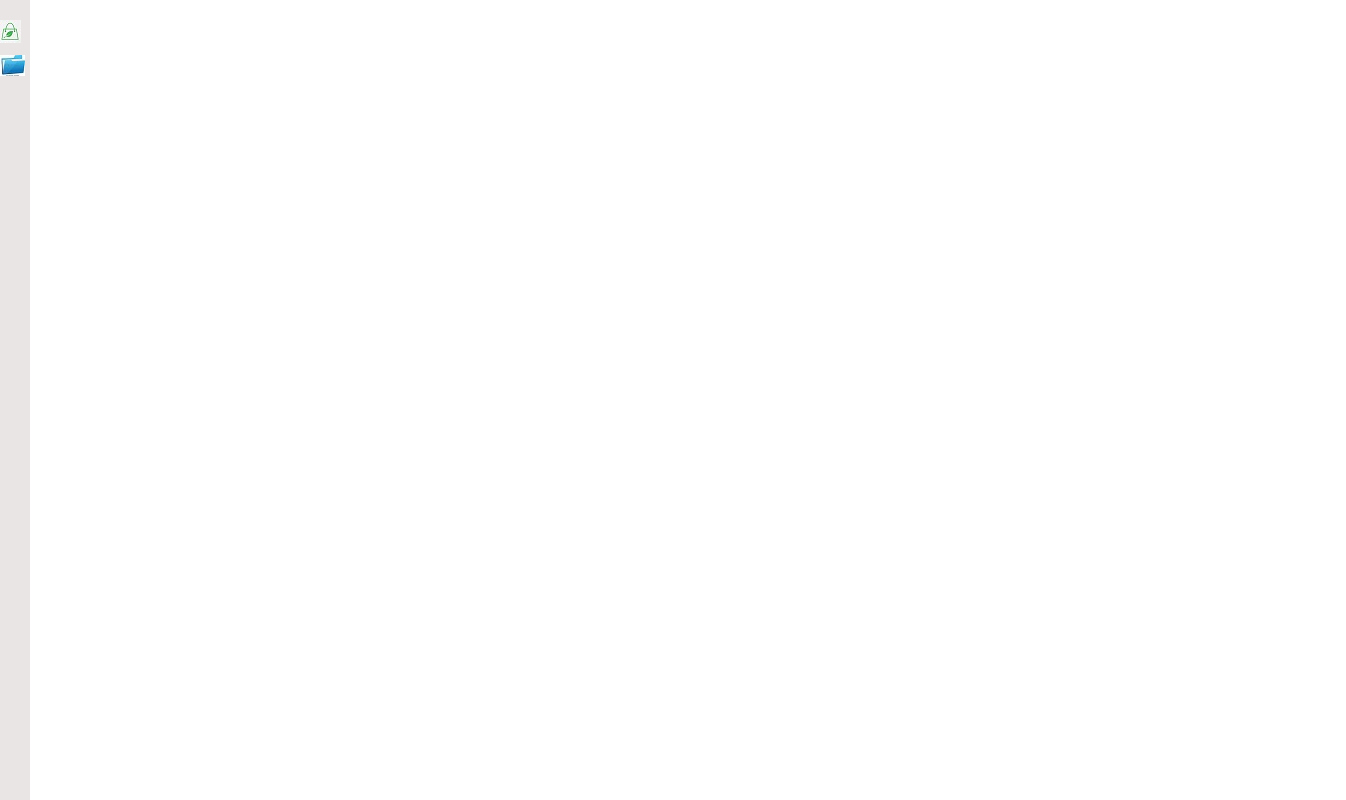
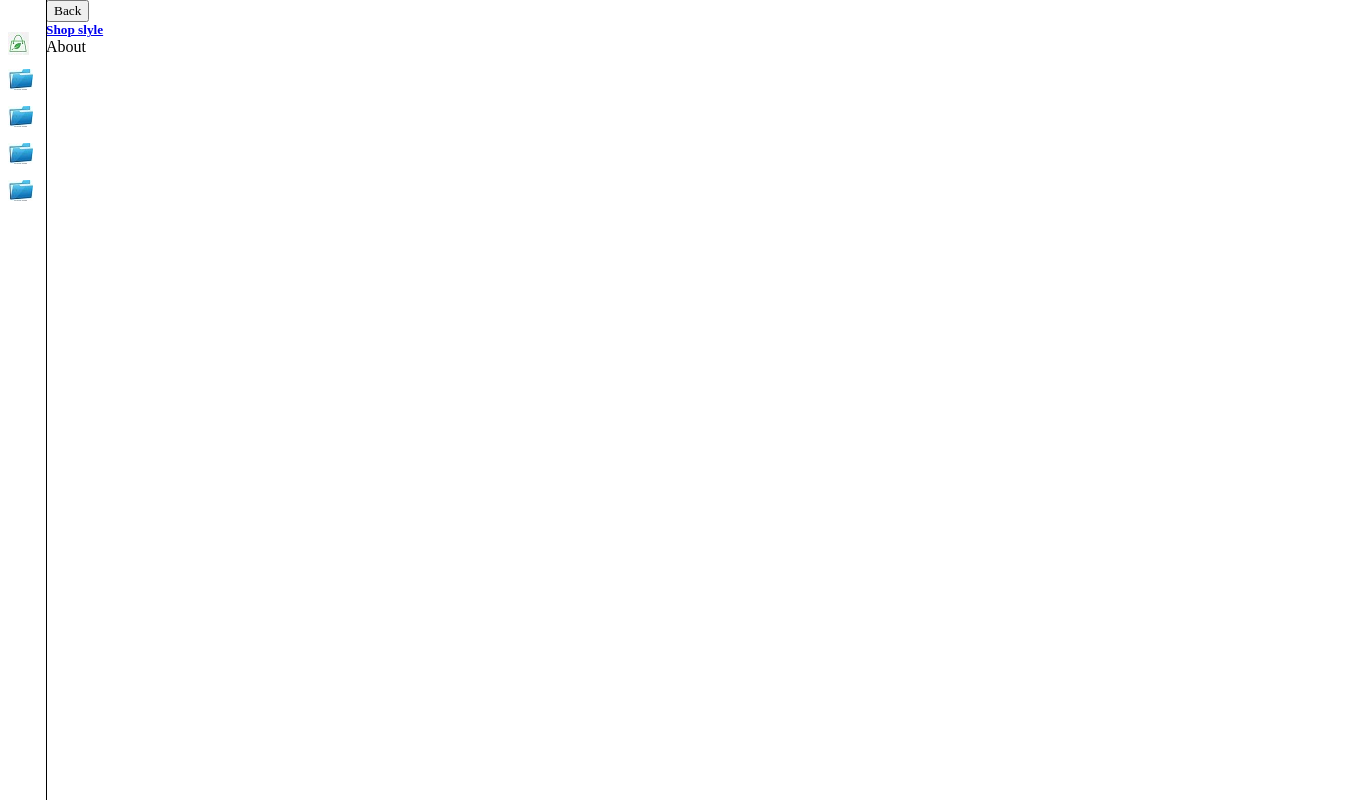
Before and after one commit to AlenaYashchanka/EpamTraining, a React app in the folder JS/JS_Project/: page /discover in a window 1280 px wide. Shown: the whole page, 1346 px wide, since content can reach past the window. Built offline with nearby package versions, Linux system fonts and the light colour scheme.

Commit message:
add some styles

```diff
--- a/JS/JS_Project/src/app.css
+++ b/JS/JS_Project/src/app.css
@@ -1,73 +1,21 @@
+.fashion-main-page{
+    margin-left: 46px;
+    min-width: 1300px;
+}
 
+.wrapper--small-width{
+    margin-left: 140px;
+}
 
 * {
     font-family: Segoe print;
-    color: grey;
     margin: 0;
 
-}
-
-.fa {
-    height: 20px;
-    display: block;
-    z-index: 2;
-    width: 20px;
 }
 
 .fashion {
     display: flex;
     width: 100%;
-}
-.menu-item{
-    display: flex;
-}
-
-.menu-item__label{
-    display: block;
-}
-
-.menu-item__label-hidden {
-    display: none;
-    width: 0px;
-}
-.fashion-menu{
-    position: fixed;
-    height: 100%;
-    font-size: 20px;
-    padding-top: 20px;
-    background-color: #E9E5E5;
-}
-.menu-item__image--logo{
-    background: url('./images/bag.jpg') no-repeat;
-    width: 25px;
-    height: 25px;
-    margin-right: 5px;
-    margin-bottom: 10px;
-}
-
-.menu-item__image--public-catalog{
-    background: url('./images/folder1.jpg') no-repeat;
-    width: 25px;
-    height: 25px;
-    margin-right: 5px;
-    margin-bottom: 10px;
-}
-
-.menu-item:hover {
-    cursor: pointer;
-    background-color: rgb(148, 148, 240);
-    border-radius: 10px;
-}
-.menu-item__label:hover{
-    color: white;
-}
-
-.menu-item__label{
-    width: 100%;
-}
-.main-page{
-    margin-left: 150px;
-    max-width: 80%;
 }
 
 .head-items {
@@ -105,10 +53,10 @@
     background-color: black;
     opacity: 0.7;
     border-radius: 20px;
-    height: 320px;
+    height: 120px;
     width: 250px;
     position: absolute;
-    top: 0px;
+    top: 200px;
     left: 0;
     right: 0;
     display: none;
@@ -144,6 +92,8 @@
     position: absolute;
     color: black;
     border: 1px solid blue;
+    background-color: white;
+    z-index: 3;
 }
 
 .form-wrapper{
--- a/JS/JS_Project/src/components/catalog/catalog.jsx
+++ b/JS/JS_Project/src/components/catalog/catalog.jsx
@@ -1,24 +1,6 @@
 import React from 'react';
 import PropTypes from 'prop-types';
-//import Items from './../../response-data-export.json';
-
-class Item extends React.Component {
-
-    render() {
-
-        return(
-            <div className = "catalog-item ">
-                <img className = "catalog-item__image" src = {this.props.image}/>
-                <div className = "catalog-item-wrapper">
-                    <p className = "catalog-item__text">{this.props.title}</p>
-                    <p className = "catalog-item__cost">{this.props.price}</p>
-                    <input type = "button" className = "catalog-item__discover" value = "Discover"/>
-                    <input type = "button" className = "catalog-item__add-to-private" value = "Add to Private"/>
-                </div>
-            </div>
-        )
-    }
-}
+import { Item } from '../item/item.jsx'
 
 export class Catalog extends React.Component {
     constructor(props){
--- a/JS/JS_Project/src/components/container/container.jsx
+++ b/JS/JS_Project/src/components/container/container.jsx
@@ -7,7 +7,8 @@ import Items from './../../response-data-export.json'
 import { appStore } from './../../store/'
 
 // import compponents
-import ViewPublicCatalog from '../../views/view-public-catalog.jsx'
+import ViewPublicCatalog from '../../views/view-public-catalog/view-public-catalog.jsx'
+import { ViewItem } from '../../views/view-item/view-item.jsx'
 import Input from './../input/input.jsx'
 import { About } from '../../views/veiw-about/view-about.jsx'
 import { Dropdown } from './../dropdown/dropdown.jsx'
@@ -30,67 +31,34 @@ import {
 class App extends Component {
   constructor (props) {
     super(props)
-    this.state = { displayedItems: Items.response.results }
-    this.updateItems = this.updateItems.bind(this)
-  }
-
-  updateItems (a) {
-    this.setState({ displayedItems: a })
-  }
-
-  updatePrice () {
-    let sumPrice = 0
-    this.state.displayedItems.forEach(el => {
-      sumPrice += el.object.metadata.price
-    })
-    return sumPrice
   }
 
   render () {
     return (
       <Router>
         <div className='fashion'>
-          <div
-            className={[
-              'fashion-menu',
-              'fashion-menu__width',
-              this.props.isOpenedMenu && 'fashion-menu__width--big-width'
-            ].join(' ')}
-          >
+          <div className="fashion-menu">
             <Menu
               menuCollapsed={this.props.menuCollapsed}
               openMenu={this.props.isOpenedMenu}
             />
           </div>
-
-          <Switch>
-            <Route exact path='/' render={props => <ViewPublicCatalog />} />
-            <Route
-              path={`/private-catalog`}
-              render={props => (
-                <Catalog myCatalog={this.state.displayedItems} {...props} />
-              )}
-            />
-            <Route
-              path={`/favourites`}
-              render={props => (
-                <Catalog myCatalog={this.state.displayedItems} {...props} />
-              )}
-            />
-            <Route
-              path={`/about`}
-              render={props => (
-                <About />
-              )}
-            />
-          </Switch>
+          <div className = "fashion-main-page">
+            <div className={['main-page-wrapper', this.props.isOpenedMenu && 'wrapper--small-width'].join(' ')}>
+              <Switch>
+                  <Route exact path='/' render={props => <ViewPublicCatalog />} />
+                  <Route path='/private-catalog' render={props => (<ViewPublicCatalog  />)}/>
+                  <Route path='/favourites' render={props => (<ViewPublicCatalog  />)}/>
+                  <Route path='/about' render={props => (<About />)}/>
+                  <Route path='/discover' render={props => ( <ViewItem />)}/>
+              </Switch>
+            </div>
+          </div>
         </div>
       </Router>
     )
   }
 }
-
-// ReactDOM.render(<App/>, document.getElementById('container'));
 
 const mapStateToProps = state => {
     const isOpenedMenu = state.menu.isOpened
--- /dev/null
+++ b/JS/JS_Project/src/components/item/item.jsx
@@ -0,0 +1,28 @@
+import React from 'react';
+import PropTypes from 'prop-types';
+import {
+    BrowserRouter as Router,
+    Route,
+    NavLink,
+    Link
+  } from 'react-router-dom'
+
+export class Item extends React.Component {
+
+    render() {
+
+        return(
+            <div className = "catalog-item ">
+                < NavLink exact to = "/discover" activeClassName="menu-item--active" className="catalog-item__discover">
+
+                <img className = "catalog-item__image" src = {this.props.image}/>
+                </ NavLink>
+                <div className = "catalog-item-wrapper">
+                    <p className = "catalog-item__text">{this.props.title}</p>
+                    <p className = "catalog-item__cost">{this.props.price}</p>
+                    <input type = "button" className = "catalog-item__add-to-private" value = "Add to favourites"/>
+                </div>
+            </div>
+        )
+    }
+}
--- /dev/null
+++ b/JS/JS_Project/src/components/menu/menu-styles.css
@@ -0,0 +1,63 @@
+.fashion-menu{
+    position: fixed;
+    height: 100%;
+    font-size: 18px;
+    padding-top: 20px;
+    background-color: white;
+    border-right: 1px solid black;
+}
+
+.menu-item{
+    margin: 8px;
+    display: flex;
+    text-decoration: none;
+    color: black;
+}
+
+
+.menu-item__label{
+    display: block;
+    color: black;
+    width: 100%;
+}
+
+.menu-item__label:hover{
+    color: white;
+}
+
+.menu-item__label-hidden {
+    display: none;
+    width: 0px;
+}
+
+.menu-item__image{
+    width: 25px;
+    height: 25px;
+    margin: 4px 5px 0 0;
+}
+
+.menu-item__image--logo{
+    background: url('../../images/bag.jpg') no-repeat;
+}
+
+.menu-item__image--public-catalog{
+    background: url('../../images/folder1.jpg') no-repeat;
+}
+
+.menu-item__image--private-catalog{
+    background: url('../../images/folder1.jpg') no-repeat;
+}
+
+.menu-item__image--favourites{
+    background: url('../../images/folder1.jpg') no-repeat;
+}
+
+.menu-item__image--about{
+    background: url('../../images/folder1.jpg') no-repeat;
+}
+
+.menu-item:hover {
+    cursor: pointer;
+    background-color: rgb(148, 148, 240);
+    border-radius: 10px;
+}
--- a/JS/JS_Project/src/components/menu/menu.jsx
+++ b/JS/JS_Project/src/components/menu/menu.jsx
@@ -7,18 +7,13 @@ import {
     Link
   } from 'react-router-dom'
 
+import './menu-styles.css'
+
 export class Menu extends React.Component {
 
     constructor(props) {
 		super(props);
-		/*this.state = {class: 'menu-item__label'};
-		this.onHandleClick = this.onHandleClick.bind(this);*/
 	}
-
-	/*onHandleClick() {
-		let className = this.state.class === 'menu-item__label' ? 'menu-item__label menu-item__label-hidden' : 'menu-item__label';
-        this.setState({class: className});
-	}*/
 
     render() {
         return (
@@ -36,11 +31,11 @@ export class Menu extends React.Component {
                     <div className={['menu-item__label', !this.props.openMenu && 'menu-item__label-hidden'].join(' ')}>Private Catalog</div>
                 </NavLink>
                 < NavLink to="/favourites" activeClassName="menu-item--active" className="menu-item">
-                    <div className ="menu-item__image menu-item__image--heading"></div>
+                    <div className ="menu-item__image menu-item__image--favourites"></div>
                     <div className={['menu-item__label', !this.props.openMenu && 'menu-item__label-hidden'].join(' ')}>Favourites</div>
                 </NavLink>
                 < NavLink to="/about" activeClassName="menu-item--active" className="menu-item">
-                    <div className ="menu-item__image menu-item__image"></div>
+                    <div className ="menu-item__image menu-item__image--about"></div>
                     <div className={['menu-item__label', !this.props.openMenu && 'menu-item__label-hidden'].join(' ')}>About</div>
                 </NavLink>
             </div>
--- a/JS/JS_Project/src/views/veiw-about/view-about.jsx
+++ b/JS/JS_Project/src/views/veiw-about/view-about.jsx
@@ -12,7 +12,7 @@ export class About extends Component {
     render () {
       return (
         <div className = "main-page main-page--about">
-            <div className = "main-page__header-about">About</div>
+            <div className = "main-page__header-about"> About </div>
             <div className = "main-page__content-about content-about">
                 <div className = "content-about__author">This application designed by Alena Yashchanka</div>
                 <div className = "content-about__download-title">Specifications could be downloaded from link below</div>
--- /dev/null
+++ b/JS/JS_Project/src/views/view-item/view-item.jsx
@@ -0,0 +1,28 @@
+import React, { Component } from 'react'
+import ReactDOM from 'react-dom'
+import PropTypes from 'prop-types'
+import {
+    BrowserRouter as Router,
+    Route,
+    NavLink,
+    Link
+  } from 'react-router-dom'
+
+export class ViewItem extends Component {
+    constructor (props) {
+      super(props)
+    }
+
+    render () {
+      return (
+        <div className = "main-page main-page__view-item view-item">
+            < NavLink exact to="/" activeClassName="view-item__button-wrapper--active" className="view-item__button-wrapper">
+                    <input type = "button" className = "view-item__button-back" value = "Back"/>
+                    <h5 className = "view-item__button-title">Shop slyle</h5>
+            </ NavLink>
+            <div className = "view-item__item-detailed">About</div>
+
+        </div>
+      )
+    }
+  }
--- /dev/null
+++ b/JS/JS_Project/src/views/view-public-catalog/view-public-catalog-styles.css
@@ -0,0 +1,27 @@
+.main-page{
+    width: 100%;
+}
+.main-page__head-items {
+    width: 100%;
+    display: flex;
+    padding: 20px 40px;
+}
+
+.main-page__head-wrapper{
+    background-color: #7F7FF7;
+    width: 100%;
+    height: 250px;
+    border-bottom: 1px solid black;
+}
+
+.main-page__catalog-wrapper{
+    width: 95%;
+    margin: -100px auto;
+    border-radius: 25px;
+    background-color: white;
+    padding: 30px 10px 0 10px;
+}
+
+.main-page__catalog-title{
+    margin: 30px 0 40px 50px;
+}
```
Also changed, not shown: JS/JS_Project/src/views/view-public-catalog/view-public-catalog.jsx (renamed from JS/JS_Project/src/views/view-public-catalog.jsx, +21 -16 lines).
